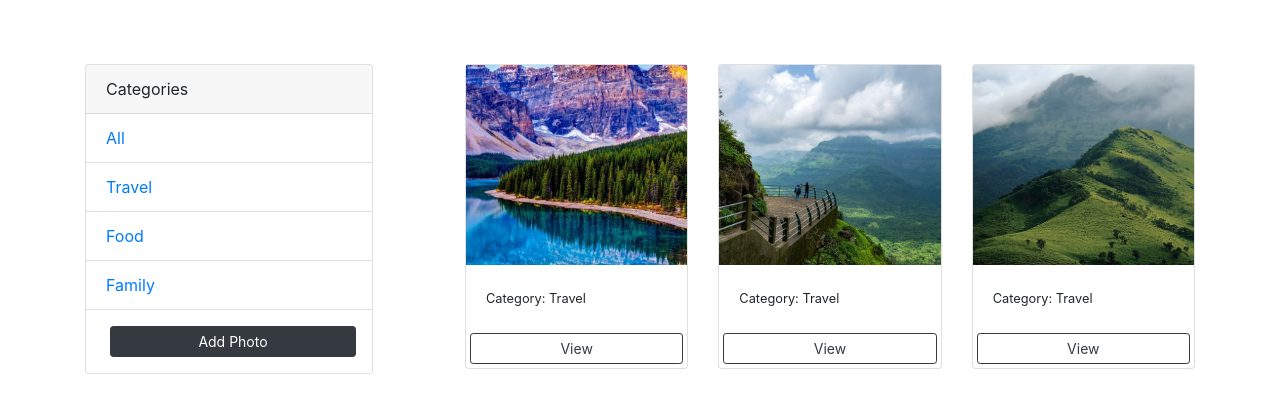
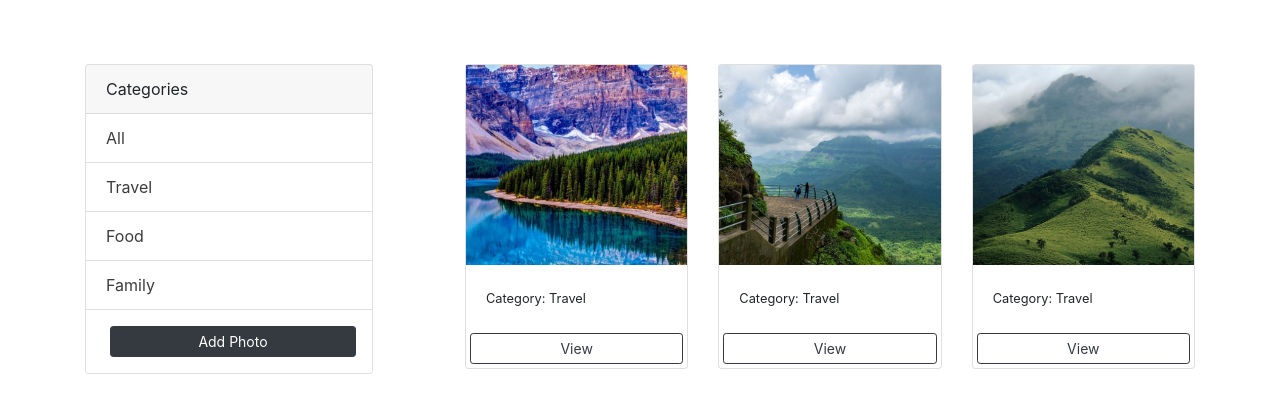
Before and after one commit to gautamsood15/Photoshare, a Django app: a page that uses photos/templates/photos/gallery.html in a window 1280 px wide. Shown: the top 413 px of the page. Run offline with Django 4.2, Linux system fonts and the light colour scheme; data comes from the database, SQL or seed files in the repository.

Commit message:
Adding decoration to category links

```diff
--- a/photos/templates/photos/gallery.html
+++ b/photos/templates/photos/gallery.html
@@ -16,7 +16,15 @@
 
         }
 
-        #viewButton:hover {color: white;}
+        /* #viewButton:hover {color: white;} */
+
+        .list-group-item a {
+          text-decoration: none;
+          color: rgb(62, 59, 59);
+
+        }
+
+
 
     </style>
 
@@ -45,7 +53,7 @@
 
 
                       <li class="list-group-item">
-                      <a href="{% url 'add' %}" class="btn btn-dark btn-block btn-sm m-1">Add Photo</a></li>
+                      <a href="{% url 'add' %}" style="color:white;" class="btn btn-dark btn-block btn-sm m-1">Add Photo</a></li>
 
                     </ul>
                 </div>
```
